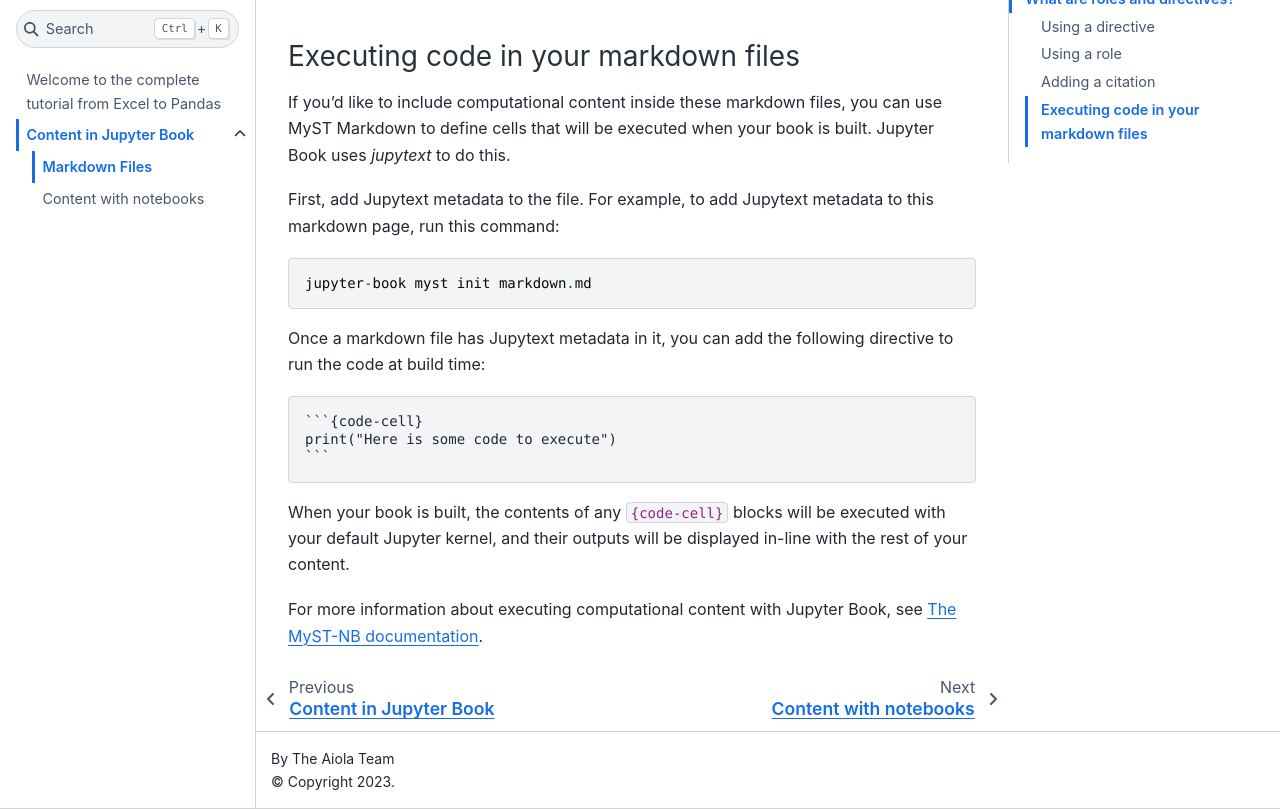
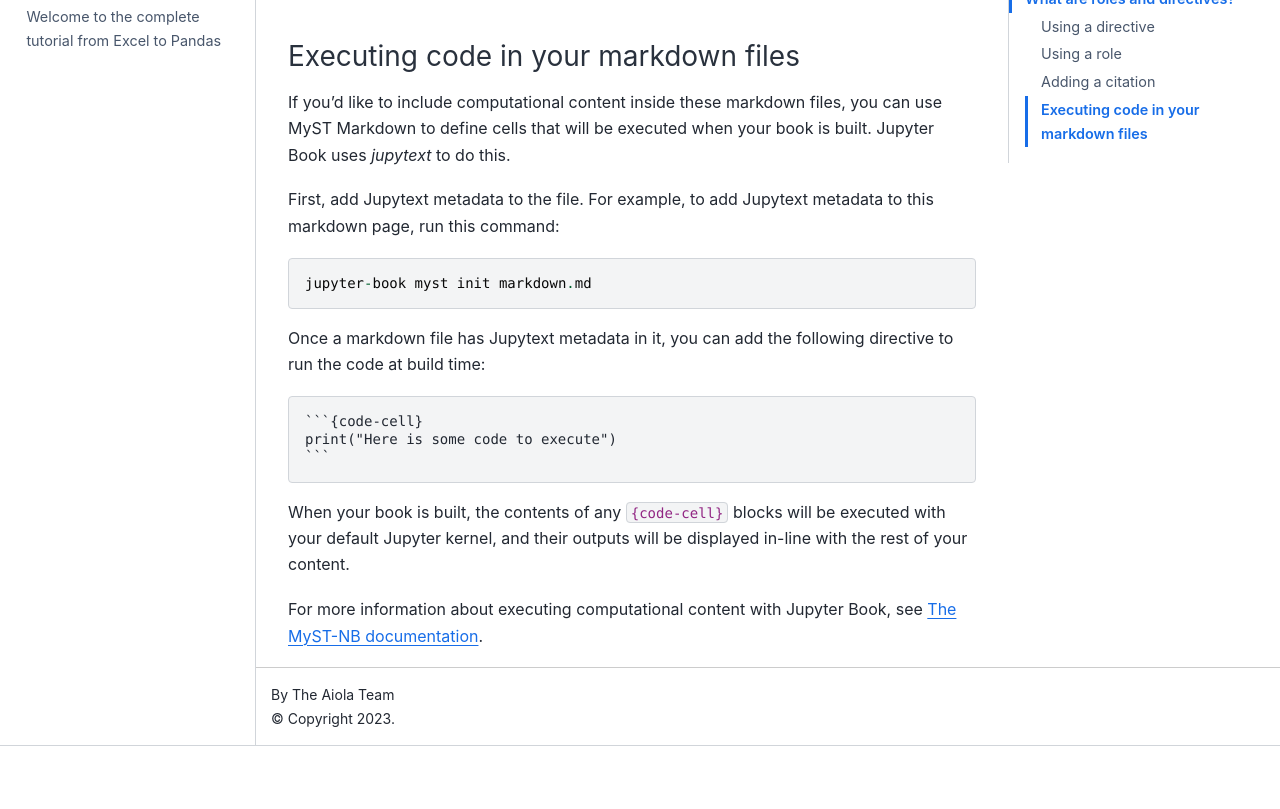
Before and after one commit to luisdomin5/from-excel-to-pandas, a Jupyter Book: the page built from markdown.md, in a window 1280 px wide and 900 px high, scrolled down 2106 px, cut to the strip 91-900 px from the top of the window. Built offline with Jupyter Book 1.0.4 settings and Sphinx 7.4.7 and the Sphinx Book theme 1.1.4, drawn with Linux system fonts in a browser that asks for light colours; pages that are not in the unit, such as notebooks, are missing from menus; cross-references to code outside the pages are shown as plain code; after the commit the page ends 2943 px from its top, so only the background shows below that.

Commit message:
Clean up TOC and more cell documentation

```diff
--- a/_toc.yml
+++ b/_toc.yml
@@ -1,7 +1,4 @@
 - file: intro
-- file: content
   sections:
-    - file: markdown
-    - file: notebooks
     - file: notebooks/01 - loading files
     - file: notebooks/01.02 - loading data from HTML
```
Also changed, not shown: intro.md (+1 -1 lines), 2 other files.
